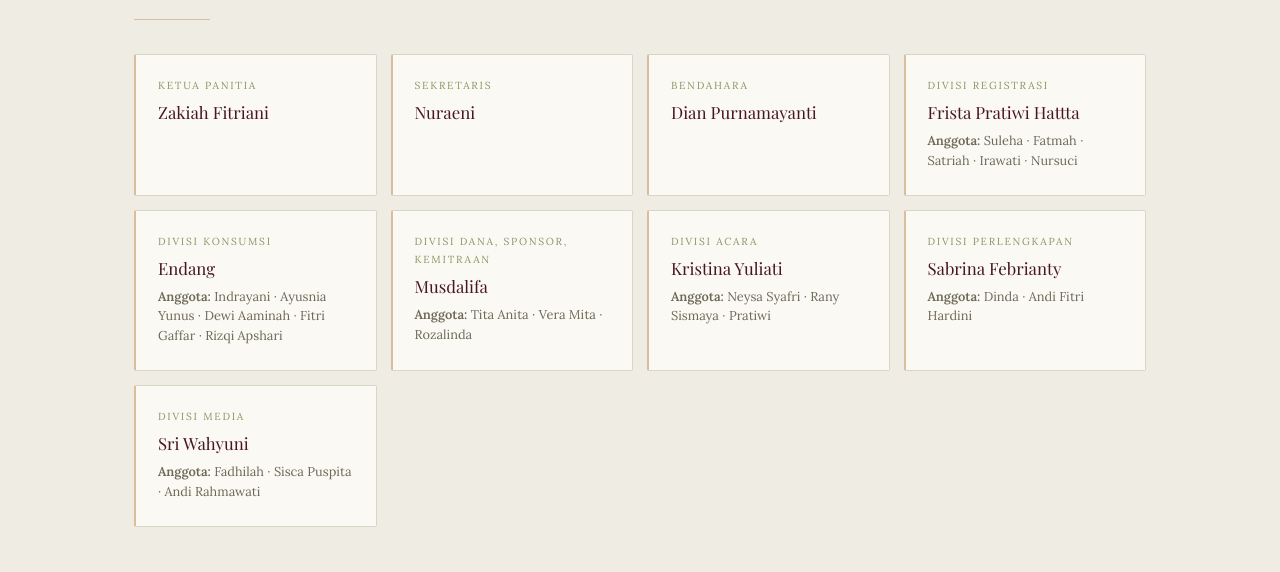
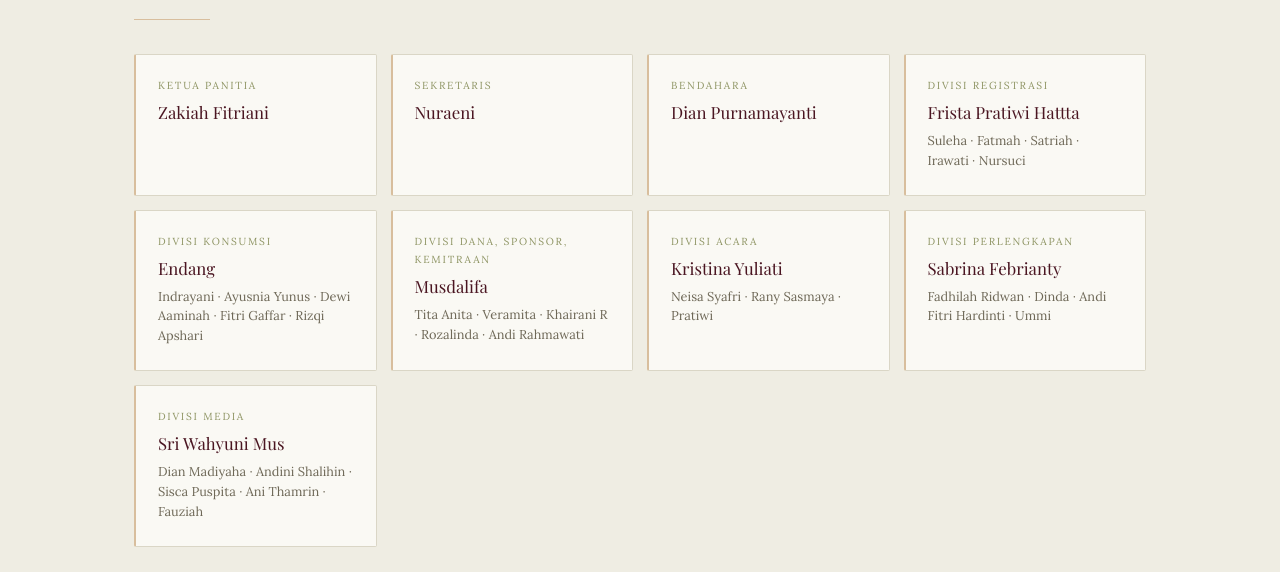
Before and after one commit to Apitod/muslimah-preneur, a website: page index.html in a window 1280 px wide. Shown: the part 7300-7872 px from the top of the page. Drawn offline with nearby package versions, Linux system fonts and the light colour scheme; a web font is replaced by a local one.

Commit message:
fix committee member spelling

```diff
--- a/index.html
+++ b/index.html
@@ -303,32 +303,32 @@
       <div class="committee-card">
         <p class="committee-role">Divisi Registrasi</p>
         <p class="committee-name">Frista Pratiwi Hattta</p>
-        <p class="committee-members"><strong>Anggota:</strong> Suleha · Fatmah · Satriah · Irawati · Nursuci</p>
+        <p class="committee-members">Suleha · Fatmah · Satriah · Irawati · Nursuci</p>
       </div>
       <div class="committee-card">
         <p class="committee-role">Divisi Konsumsi</p>
         <p class="committee-name">Endang</p>
-        <p class="committee-members"><strong>Anggota:</strong> Indrayani · Ayusnia Yunus · Dewi Aaminah · Fitri Gaffar · Rizqi Apshari</p>
+        <p class="committee-members">Indrayani · Ayusnia Yunus · Dewi Aaminah · Fitri Gaffar · Rizqi Apshari</p>
       </div>
       <div class="committee-card">
         <p class="committee-role">Divisi Dana, Sponsor, Kemitraan</p>
         <p class="committee-name">Musdalifa</p>
-        <p class="committee-members"><strong>Anggota:</strong> Tita Anita · Vera Mita · Rozalinda</p>
+        <p class="committee-members">Tita Anita · Veramita · Khairani R · Rozalinda · Andi Rahmawati</p>
       </div>
       <div class="committee-card">
         <p class="committee-role">Divisi Acara</p>
         <p class="committee-name">Kristina Yuliati</p>
-        <p class="committee-members"><strong>Anggota:</strong> Neysa Syafri · Rany Sismaya · Pratiwi</p>
+        <p class="committee-members">Neisa Syafri · Rany Sasmaya · Pratiwi</p>
       </div>
       <div class="committee-card">
         <p class="committee-role">Divisi Perlengkapan</p>
         <p class="committee-name">Sabrina Febrianty</p>
-        <p class="committee-members"><strong>Anggota:</strong> Dinda · Andi Fitri Hardini</p>
+        <p class="committee-members">Fadhilah Ridwan · Dinda · Andi Fitri Hardinti · Ummi</p>
       </div>
       <div class="committee-card">
         <p class="committee-role">Divisi Media</p>
-        <p class="committee-name">Sri Wahyuni</p>
-        <p class="committee-members"><strong>Anggota:</strong> Fadhilah · Sisca Puspita · Andi Rahmawati</p>
+        <p class="committee-name">Sri Wahyuni Mus</p>
+        <p class="committee-members">Dian Madiyaha · Andini Shalihin · Sisca Puspita · Ani Thamrin · Fauziah</p>
       </div>
     </div>
   </div>
```
